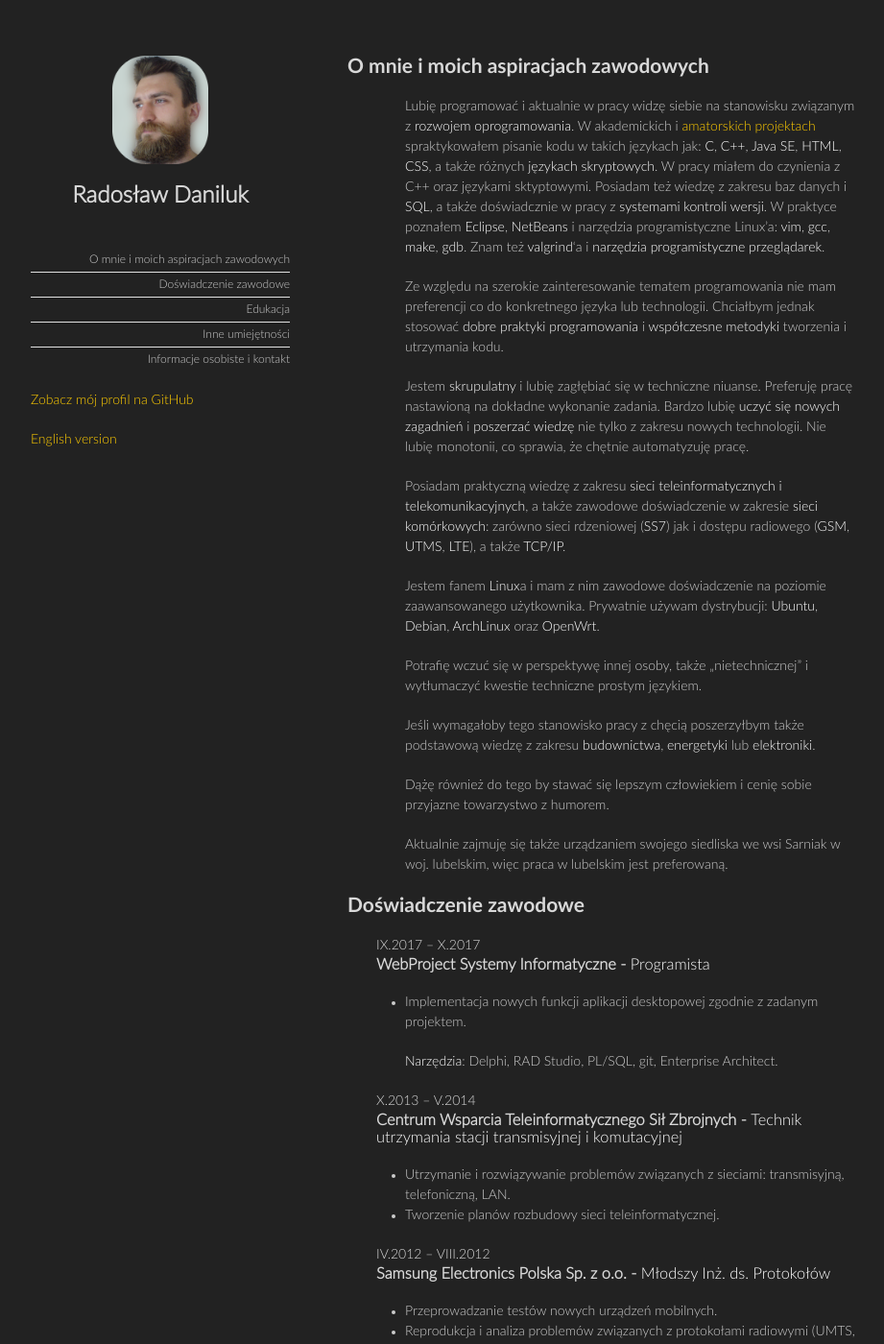
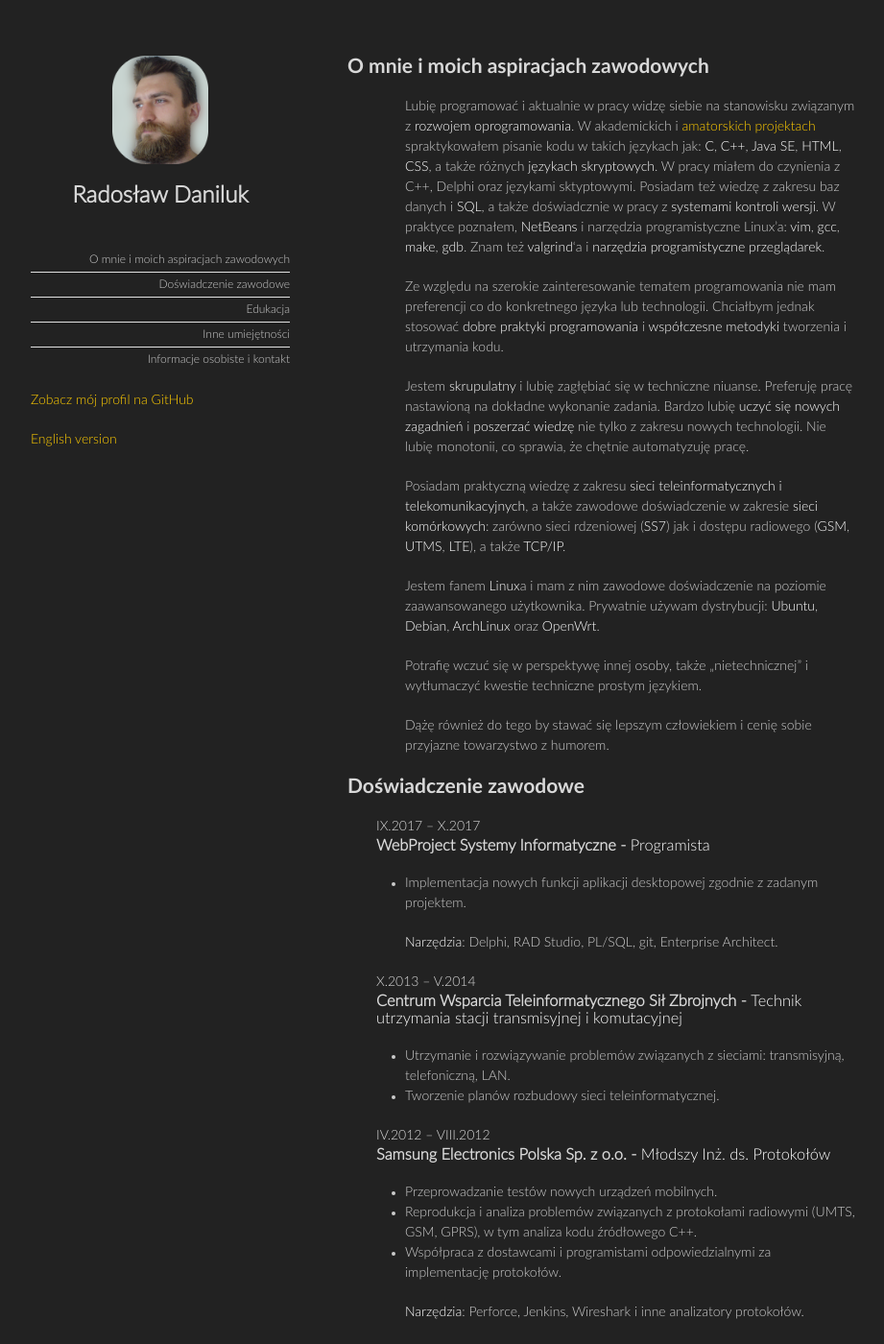
Before and after one commit to radek-daniluk/radek-daniluk.github.io, a Jekyll site: the page built from index.md, in a window 1280 px wide and 1400 px high. Shown: the whole window at 96% size, without its empty margins (178-1099 px from the left). Built offline with Jekyll 4.4.1, drawn with Linux system fonts in a browser that asks for light colours; a script that is not in the unit is left out; our own code applies the rules of GitHub Pages for plain Markdown files.

Commit message:
Updating content

```diff
--- a/index.md
+++ b/index.md
@@ -18,7 +18,7 @@ a:
 
 ## <a name="ja_i_kariera"></a>{{ page.h.me_and_career }}
 
-Lubię programować i aktualnie w pracy widzę siebie na stanowisku związanym z **rozwojem oprogramowania**. W akademickich i [amatorskich projektach]({{ site.projects_url }}) spraktykowałem pisanie kodu w takich językach jak: **C**, **C++**, **Java&nbsp;SE**, **HTML**, **CSS**, a także różnych **językach skryptowych**. W pracy miałem do czynienia z C++ oraz językami sktyptowymi. Posiadam też wiedzę z zakresu baz danych i **SQL**, a także doświadcznie w pracy z **systemami kontroli wersji**. W praktyce poznałem **Eclipse**, **NetBeans** i narzędzia programistyczne Linux'a: **vim**, **gcc**, **make**, **gdb**. Znam też **valgrind**'a i **narzędzia programistyczne przeglądarek**.
+Lubię programować i aktualnie w pracy widzę siebie na stanowisku związanym z **rozwojem oprogramowania**. W akademickich i [amatorskich projektach]({{ site.projects_url }}) spraktykowałem pisanie kodu w takich językach jak: **C**, **C++**, **Java&nbsp;SE**, **HTML**, **CSS**, a także różnych **językach skryptowych**. W pracy miałem do czynienia z C++, Delphi oraz językami sktyptowymi. Posiadam też wiedzę z zakresu baz danych i **SQL**, a także doświadcznie w pracy z **systemami kontroli wersji**. W praktyce poznałem, **NetBeans** i narzędzia programistyczne Linux'a: **vim**, **gcc**, **make**, **gdb**. Znam też **valgrind**'a i **narzędzia programistyczne przeglądarek**.
 
 Ze względu na szerokie zainteresowanie tematem programowania nie mam preferencji co do konkretnego języka lub technologii. Chciałbym jednak stosować **dobre praktyki programowania** i **współczesne metodyki** tworzenia i utrzymania kodu.
 
@@ -30,11 +30,7 @@ Jestem fanem **Linux**a i mam z nim zawodowe doświadczenie na poziomie zaawanso
 
 Potrafię wczuć się w perspektywę innej osoby, także „nietechnicznej” i wytłumaczyć kwestie techniczne prostym językiem.
 
-Jeśli wymagałoby tego stanowisko pracy z chęcią poszerzyłbym także podstawową wiedzę z zakresu **budownictwa**, **energetyki** lub **elektroniki**.
-
 Dążę również do tego by stawać się lepszym człowiekiem i cenię sobie przyjazne towarzystwo z humorem.
-
-Aktualnie zajmuję się także urządzaniem swojego siedliska we wsi Sarniak w woj. lubelskim, więc praca w lubelskim jest preferowaną.
 
 ## <a name="doswiadczenie"></a>Doświadczenie zawodowe
 #### IX.2017 – X.2017
```
Also changed, not shown: english.md (+1 -5 lines).
